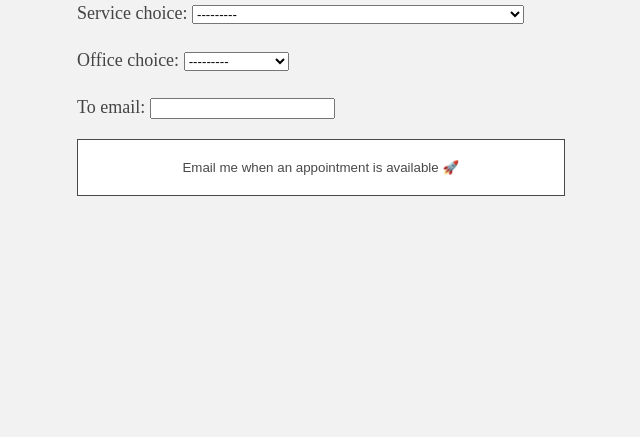
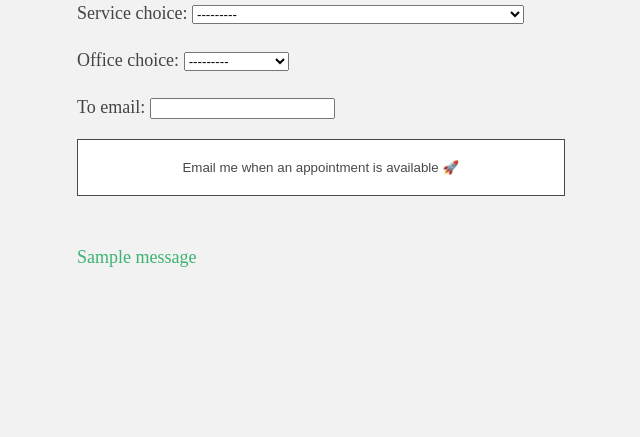
Before and after one commit to sharbeldahlan/appointment-monitor, a Django app: page /application/ in a window 1280 px wide. Shown: the part 155-592 px from the top of the page, without its empty margins (238-878 px from the left). Run offline with Django 3.2, Linux system fonts and the light colour scheme; tables that the repository leaves empty hold one stand-in row (values such as "Sample post"); one stand-in notice (Sample message) is shown.

Commit message:
Add success message to view and template

```diff
--- a/application/templates/application/monitoringrequest_form.html
+++ b/application/templates/application/monitoringrequest_form.html
@@ -48,6 +48,11 @@
             {{ form.as_p }}
             <input class="button" type="submit" value="Email me when an appointment is available 🚀">
         </form>
-
+        {% if messages %}
+            <br>
+            {% for message in messages %}
+                <p class="messages" style="color:MediumSeaGreen;">{{ message }}</p>
+            {% endfor %}
+        {% endif %}
     </body>
 </html>
--- a/application/views.py
+++ b/application/views.py
@@ -1,10 +1,11 @@
+from django.contrib.messages.views import SuccessMessageMixin
 from django.urls import reverse_lazy
 from django.views.generic.edit import CreateView
 
 from application.models import MonitoringRequest
 
 
-class MonitoringRequestCreate(CreateView):
+class MonitoringRequestCreate(SuccessMessageMixin, CreateView):
     """
     View to create MonitoringRequest object.
     Upon success, the view redirects to itself.
@@ -12,3 +13,4 @@ class MonitoringRequestCreate(CreateView):
     model = MonitoringRequest
     fields = ['service_choice', 'office_choice', 'to_email']
     success_url = reverse_lazy('monitoring_request_view')
+    success_message = "Appointment monitoring request taken. We're on it! 🦾"
```
